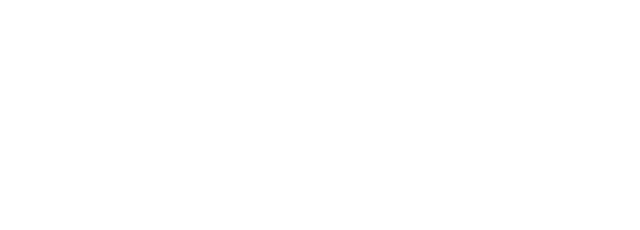
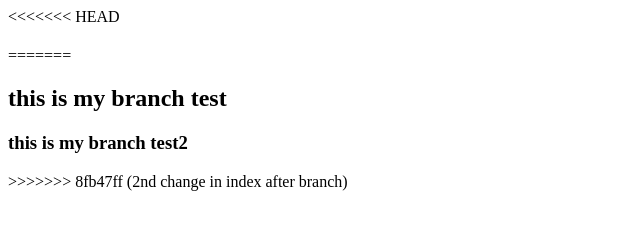
Before and after one commit to midhundevasia1/sampleweb, a website: page index.html in a window 1280 px wide. Shown: the whole page, without its empty margins (0-640 px from the left). Drawn offline with Linux system fonts and the light colour scheme.

Commit message:
modified m

```diff
--- a/index.html
+++ b/index.html
@@ -1,6 +1,11 @@
 <!DOCTYPE html>
 <html>
 <body>
+<<<<<<< HEAD
     <h1> </h1>
+=======
+    <h2>this is my branch test</h2>
+    <h3> this is my branch test2</h3>
+>>>>>>> 8fb47ff (2nd change in index after branch)
 </body>
 </html>
```
